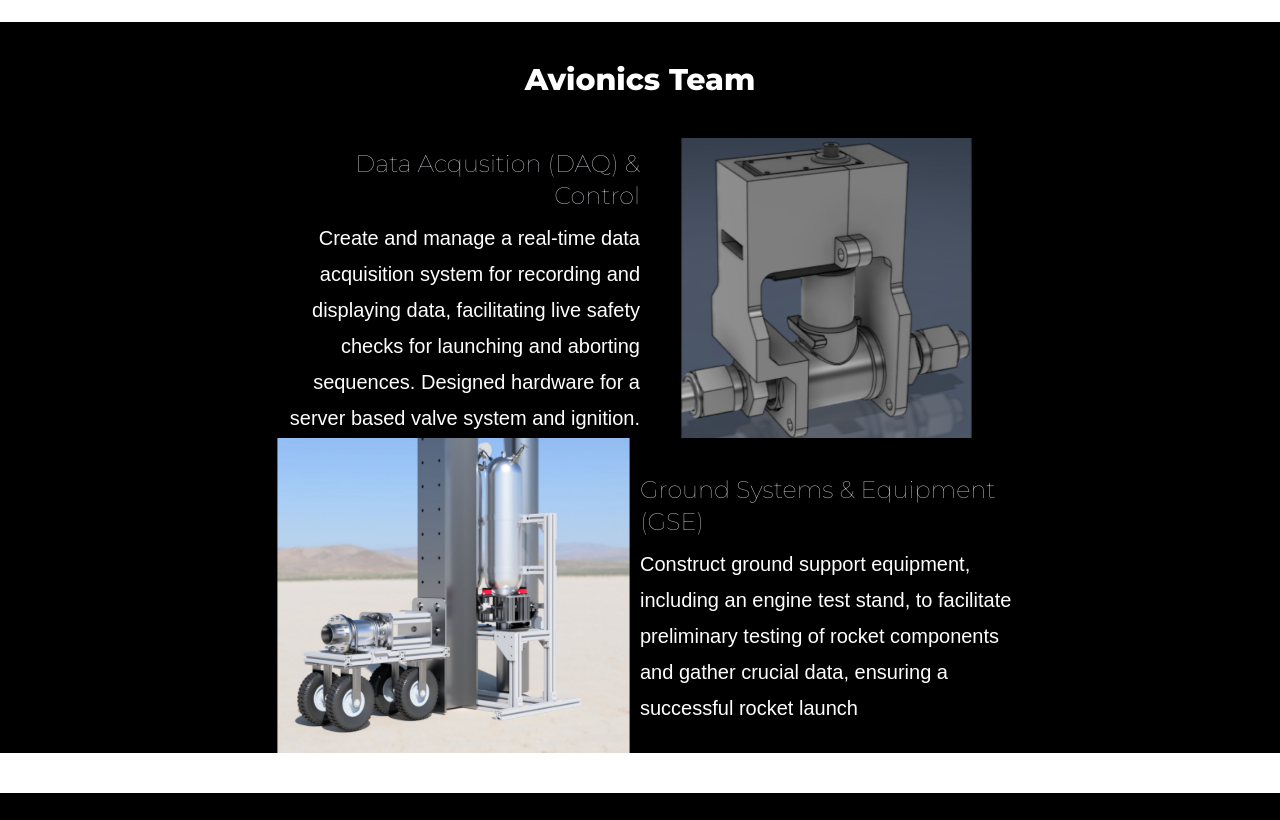
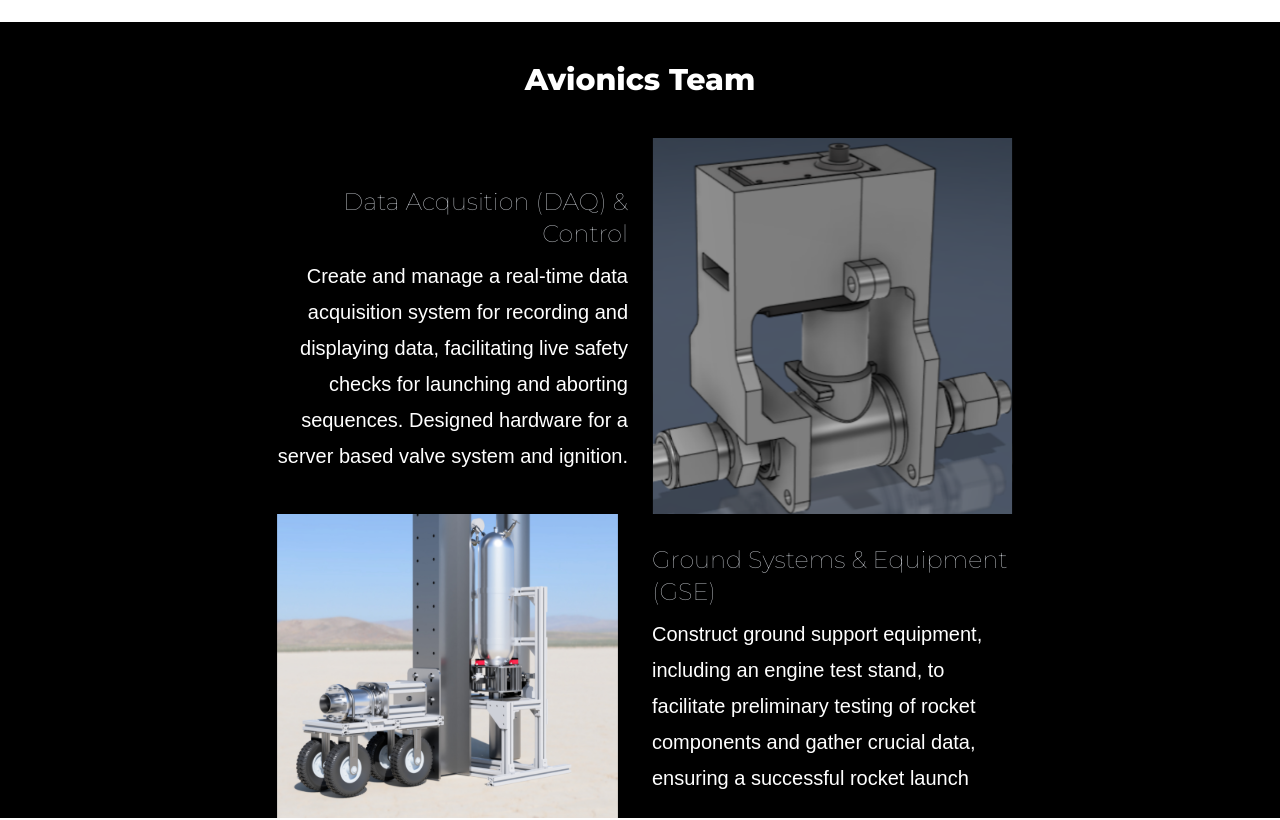
Before and after one commit to acm-ucr/hsp-website, a Next.js app: page /projects in a window 1280 px wide. Shown: the part 1940-2760 px from the top of the page. Built offline with nearby package versions, Linux system fonts and the light colour scheme.

Commit message:
image cropped

```diff
--- a/src/components/projects/poseidon/Avionics.js
+++ b/src/components/projects/poseidon/Avionics.js
@@ -11,7 +11,7 @@ const Avionics = () => {
         Avionics Team
       </div>
 
-      <div className="grid grid-cols-2 justify-center items-center w-7/12 h-full">
+      <div className="grid grid-cols-2 justify-center items-center w-7/12 gap-6">
         <div className="flex flex-col text-right justify-center items-end ">
           <div className="my-2 text-2xl font-thin text-gray-300 font-montserrat">
             {" "}
@@ -30,7 +30,7 @@ const Avionics = () => {
         </div>
       </div>
 
-      <div className="grid grid-cols-2 justify-center items-center h-full w-7/12 ">
+      <div className="grid grid-cols-2 justify-center items-center gap-6  w-7/12 ">
         <div className="flex justify-center items-start">
           {" "}
           <Image alt="" src={image2} />
```
Also changed, not shown: src/public/assets/projects/poseidon/avionics1.svg, src/public/assets/projects/poseidon/structures2.svg.
